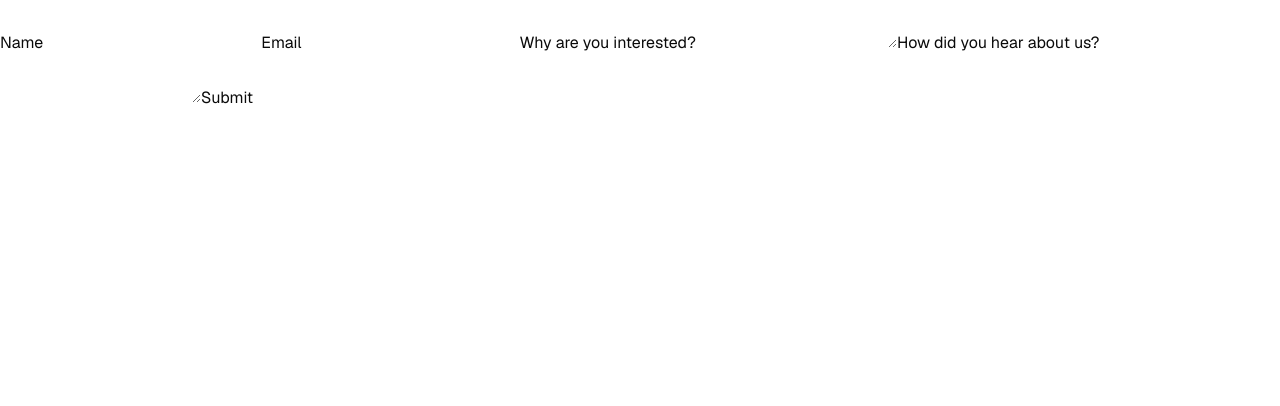
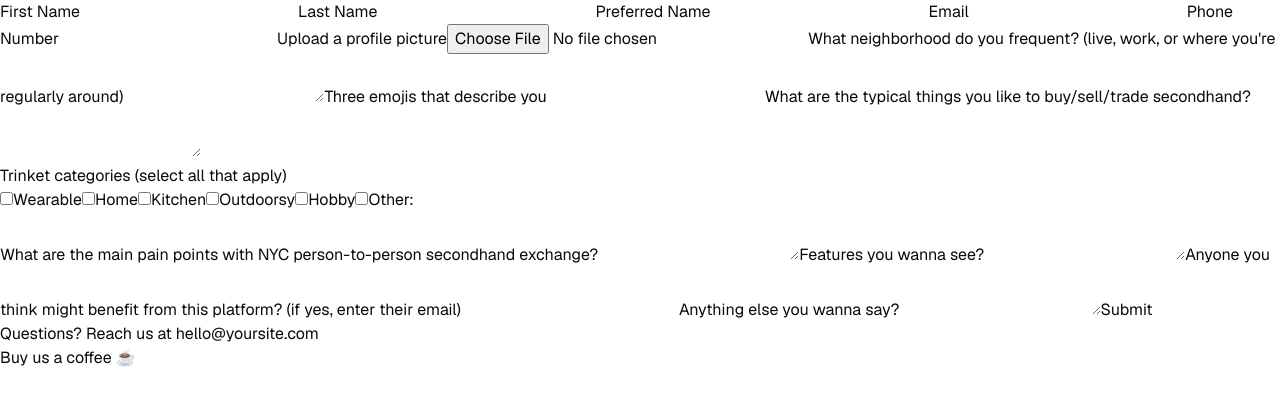
Before and after one commit to Trinket-Troop-LLC/beta, a Next.js app: page /apply in a window 1280 px wide. Shown: the top 406 px of the page. Built offline with nearby package versions, Linux system fonts and the light colour scheme.

Commit message:
interest form questions

```diff
--- a/app/apply/actions.ts
+++ b/app/apply/actions.ts
@@ -3,43 +3,58 @@
 import { createClient } from '@/lib/supabase/server'
 import { z } from 'zod'
 
-
-// validating inputs server side
 const applicationSchema = z.object({
-    name: z.string().min(1, 'Name is required'),
+    first_name: z.string().min(1, 'First name is required'),
+    last_name: z.string().min(1, 'Last name is required'),
+    preferred_name: z.string().optional(),
     email: z.string().email('Please enter a valid email'),
-    why_interested: z.string().min(1, 'This field is required'),
-    how_heard: z.string().min(1, 'This field is required'),
+    phone_number: z.string().min(1, 'Phone number is required'),
+    neighborhood: z.string().min(1, 'This field is required'),
+    emojis: z.string().min(1, 'This field is required'),
+    what_trading: z.string().min(1, 'This field is required'),
+    categories: z.array(z.string()).min(1, 'Select at least one category'),
+    other_category: z.string().optional(),
+    pain_points: z.string().min(1, 'This field is required'),
+    future_features: z.string().min(1, 'This field is required'),
+    referral_email: z.string().email('Please enter a valid email').optional().or(z.literal('')),
+    misc_thoughts: z.string().optional(),
 })
 
 export async function submitApplication(formData: FormData) {
     const db = await createClient()
 
-    const { data: { user } } = await db.auth.getUser()
-    console.log('Current user:', user)
-
     const validationFields = applicationSchema.safeParse({
-        name: formData.get('name'),
+        first_name: formData.get('first_name'),
+        last_name: formData.get('last_name'),
+        preferred_name: formData.get('preferred_name'),
         email: formData.get('email'),
-        why_interested: formData.get('why_interested'),
-        how_heard: formData.get('how_heard'),
+        phone_number: formData.get('phone_number'),
+        neighborhood: formData.get('neighborhood'),
+        emojis: formData.get('emojis'),
+        what_trading: formData.get('what_trading'),
+        categories: formData.getAll('categories'),
+        other_category: formData.get('other_category'),
+        pain_points: formData.get('pain_points'),
+        future_features: formData.get('future_features'),
+        referral_email: formData.get('referral_email'),
+        misc_thoughts: formData.get('misc_thoughts'),
     })
 
     if (!validationFields.success) {
         return { success: false, error: validationFields.error.issues[0].message }
     }
 
-    const { name, email, ...responses} = validationFields.data
+    const { first_name, last_name, email, ...responses } = validationFields.data
 
     const { error } = await db.from('applicants').insert({
-        name,
+        name: `${first_name} ${last_name}`,
         email,
         responses,
     })
 
     if (error) {
-        return { success: false, error: error.message}
+        return { success: false, error: error.message }
     }
 
-    return {success: true}
+    return { success: true }
 }
--- a/app/apply/page.tsx
+++ b/app/apply/page.tsx
@@ -25,27 +25,111 @@ export default function ApplicationForm() {
     return (
         <form action={handleSubmit}>
             <label>
-                Name
-                <input type="text" name="name" required />
+                First Name
+                <input type="text" name="first_name" required />
             </label>
-
+            <label>
+                Last Name
+                <input type="text" name="last_name" required />
+            </label>
+            <label>
+                Preferred Name
+                <input type="text" name="preferred_name" />
+            </label>
             <label>
                 Email
                 <input type="email" name="email" required />
             </label>
-
             <label>
-                Why are you interested?
-                <textarea name="why_interested" required />
+                Phone Number
+                <input type="tel" name="phone_number" required />
+            </label>
+            <label>
+                Upload a profile picture
+                <input
+                    type="file"
+                    name="profile_pic"
+                    accept="image/png, image/jpeg"
+                />
             </label>
 
             <label>
-                How did you hear about us?
-                <textarea name="how_heard" required />
+                What neighborhood do you frequent? (live, work, or where
+                you're regularly around)
+                <textarea name="neighborhood" required />
+            </label>
+
+            <label>
+                Three emojis that describe you
+                <input type="text" name="emojis" required />
+            </label>
+
+            <label>
+                What are the typical things you like to buy/sell/trade
+                secondhand?
+                <textarea name="what_trading" required />
+            </label>
+
+            <fieldset>
+                <legend>Trinket categories (select all that apply)</legend>
+                <label>
+                    <input type="checkbox" name="categories" value="wearable" />
+                    Wearable
+                </label>
+                <label>
+                    <input type="checkbox" name="categories" value="home" />
+                    Home
+                </label>
+                <label>
+                    <input type="checkbox" name="categories" value="kitchen" />
+                    Kitchen
+                </label>
+                <label>
+                    <input type="checkbox" name="categories" value="outdoorsy" />
+                    Outdoorsy
+                </label>
+                <label>
+                    <input type="checkbox" name="categories" value="hobby" />
+                    Hobby
+                </label>
+                <label>
+                    <input type="checkbox" name="categories" value="other" />
+                    Other:
+                    <input type="text" name="other_category" />
+                </label>
+            </fieldset>
+
+            <label>
+                What are the main pain points with NYC person-to-person
+                secondhand exchange?
+                <textarea name="pain_points" required />
+            </label>
+
+            <label>
+                Features you wanna see?
+                <textarea name="future_features" required />
+            </label>
+
+            <label>
+                Anyone you think might benefit from this platform? (if yes,
+                enter their email)
+                <input type="email" name="referral_email" />
+            </label>
+
+            <label>
+                Anything else you wanna say?
+                <textarea name="misc_thoughts" />
             </label>
 
             <button type="submit">Submit</button>
             {error && <p>{error}</p>}
+
+            <footer>
+                <p>Questions? Reach us at hello@yoursite.com</p>
+                <a href="https://buymeacoffee.com/yourpage" target="_blank" rel="noreferrer">
+                    Buy us a coffee ☕
+                </a>
+            </footer>
         </form>
     )
 }
```
